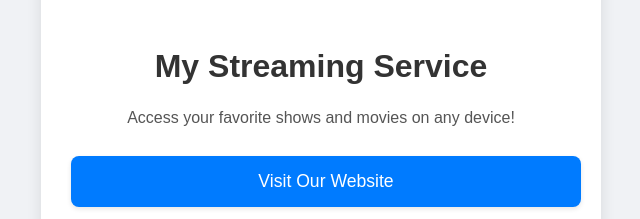
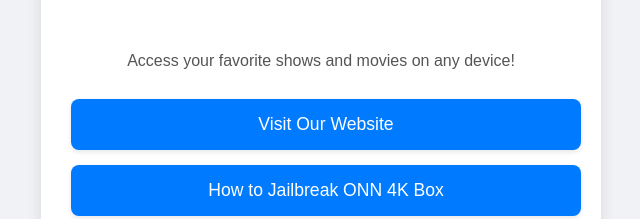
Before and after one commit to dreno25/AGQR, a plain HTML site: page index.html in a window 1280 px wide. Shown: the part 508-727 px from the top of the page, without its empty margins (319-959 px from the left). Drawn offline with Linux system fonts and the light colour scheme.

Commit message:
Add files via upload

```diff
--- a/index.html
+++ b/index.html
@@ -64,7 +64,7 @@
     <div class="container">
         <img src="ag_tv_logo.png" alt="Ag Streaming TV Logo" class="logo">
 
-        <h1>My Streaming Service</h1>
+        <h1></h1>
         <p class="description">Access your favorite shows and movies on any device!</p>
 
         <a href="https://www.yourstreamingservice.com" class="link-button" target="_blank" rel="noopener noreferrer">
@@ -74,7 +74,7 @@
         <a href="https://youtu.be/rHZpmQV02BM?si=1nkjZYRxpBUIHz1r" class="link-button" target="_blank" rel="noopener noreferrer">
             How to Jailbreak ONN 4K Box
         </a>
-        <a href=" https://youtube.com/shorts/BIz0h_SHiYQ?si=U947_S3lrwUijlq8 " target="_blank" rel="noopener noreferrer">
+        <a href="https://youtube.com/shorts/BIz0h_SHiYQ?si=U947_S3lrwUijlq8 " target="_blank" rel="noopener noreferrer">
             How to Jailbreak a Firestick
         </a>
         <a href="https://www.amazon.com/your-fire-tv-app" class="link-button" target="_blank" rel="noopener noreferrer">
```
